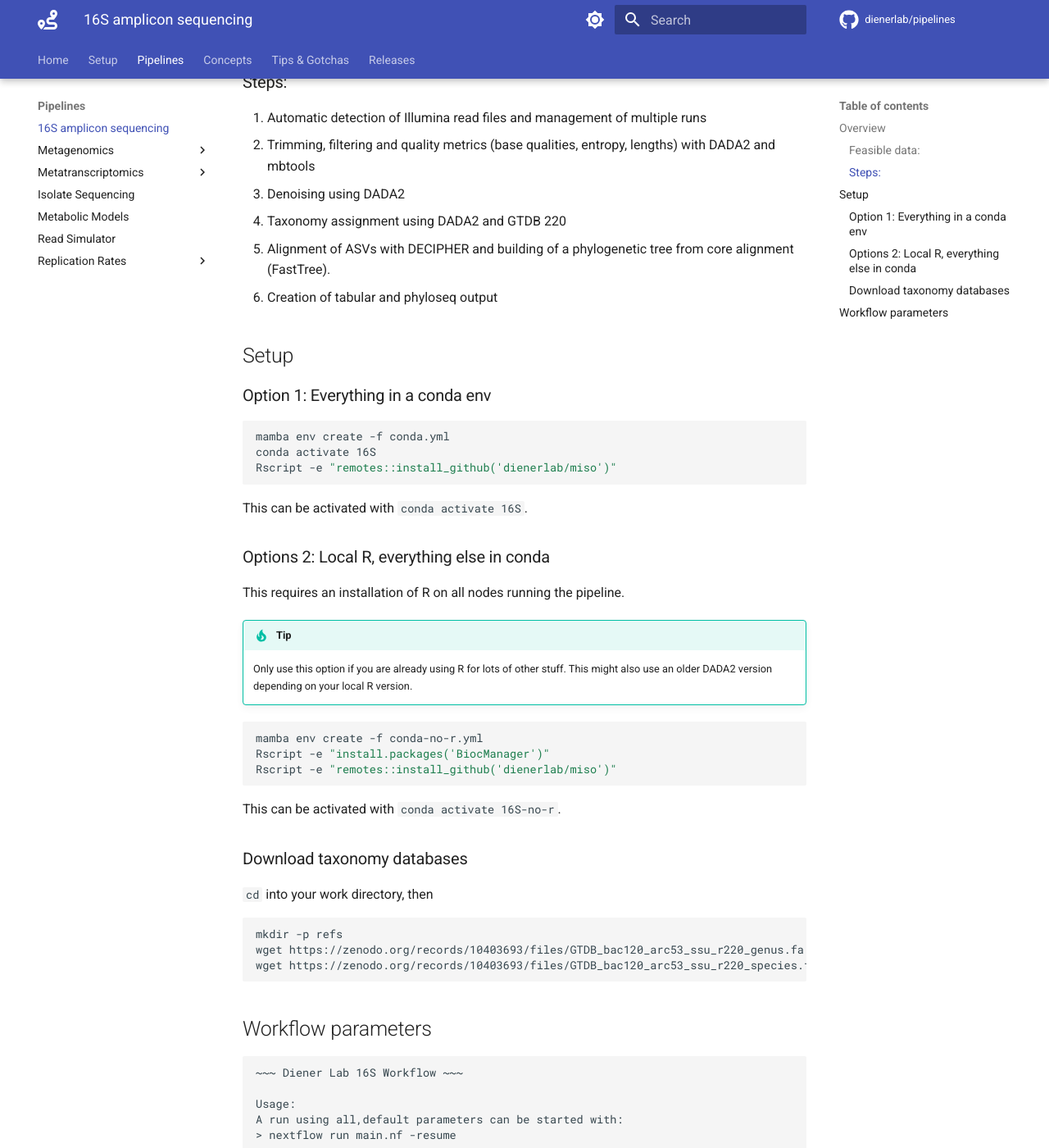
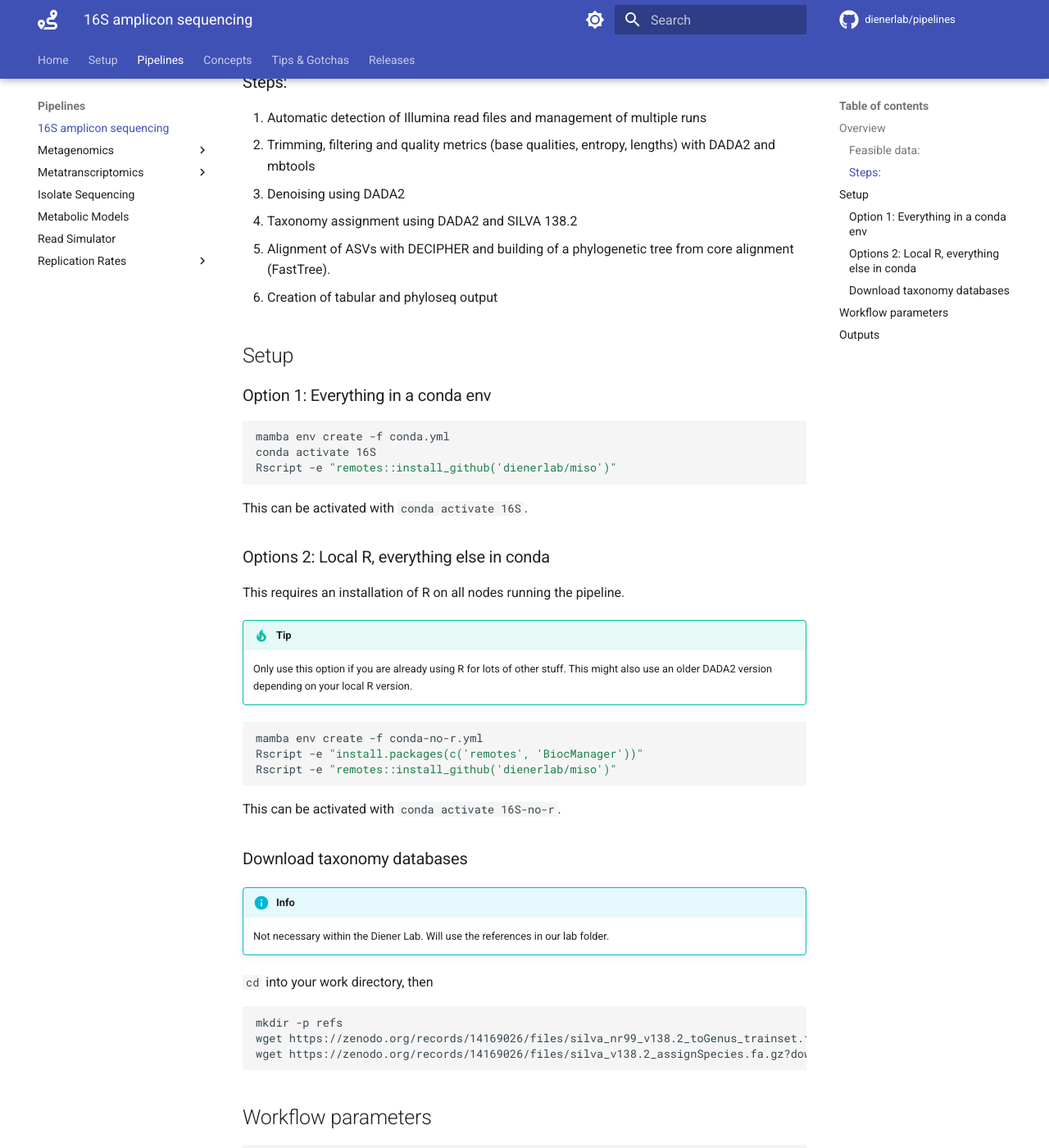
Before and after one commit to dienerlab/pipelines, an MkDocs documentation site: the page built from docs/16S.md, in a window 1280 px wide and 1400 px high, scrolled down 331 px. Shown: the whole window at 82% size. Built offline with MkDocs 1.6.1 and Material for MkDocs 9.7.7, drawn with Linux system fonts in a browser that asks for light colours; comment, search, counter and statistics services are not loaded.

Commit message:
update envs and docs a bit

````diff
--- a/docs/16S.md
+++ b/docs/16S.md
@@ -12,7 +12,7 @@
 1. Automatic detection of Illumina read files and management of multiple runs
 2. Trimming, filtering and quality metrics (base qualities, entropy, lengths) with DADA2 and mbtools
 3. Denoising using DADA2
-4. Taxonomy assignment using DADA2 and GTDB 220
+4. Taxonomy assignment using DADA2 and SILVA 138.2
 5. Alignment of ASVs with DECIPHER and building of a phylogenetic tree from core alignment (FastTree).
 6. Creation of tabular and phyloseq output
 
@@ -41,7 +41,7 @@ This requires an installation of R on all nodes running the pipeline.
 
 ```bash
 mamba env create -f conda-no-r.yml
-Rscript -e "install.packages('BiocManager')"
+Rscript -e "install.packages(c('remotes', 'BiocManager'))"
 Rscript -e "remotes::install_github('dienerlab/miso')"
 ```
 
@@ -49,12 +49,16 @@ This can be activated with `conda activate 16S-no-r`.
 
 ### Download taxonomy databases
 
+!!! info
+
+    Not necessary within the Diener Lab. Will use the references in our lab folder.
+
 `cd` into your work directory, then
 
 ```bash
 mkdir -p refs
-wget https://zenodo.org/records/10403693/files/GTDB_bac120_arc53_ssu_r220_genus.fa.gz?download=1 -O refs/GTDB_bac120_arc53_ssu_r220_genus.fa.gz
-wget https://zenodo.org/records/10403693/files/GTDB_bac120_arc53_ssu_r220_species.fa.gz?download=1 -O refs/GTDB_bac120_arc53_ssu_r220_species.fa.gz
+wget https://zenodo.org/records/14169026/files/silva_nr99_v138.2_toGenus_trainset.fa.gz?download=1 -O refs/silva_nr99_v138.2_toGenus_trainset.fa.gz
+wget https://zenodo.org/records/14169026/files/silva_v138.2_assignSpecies.fa.gz?download=1 -O refs/silva_v138.2_assignSpecies.fa.gz
 ```
 
 ## Workflow parameters
@@ -102,3 +106,5 @@ nextflow run $DLP/16S -resume -with-conda [PATH/TO/CONDA]/envs/16S[-no-r]
 ```
 
 If you have only one run put all raw FASTQ files under `raw`.
+
+## Outputs
````
Also changed, not shown: 7 other files.
